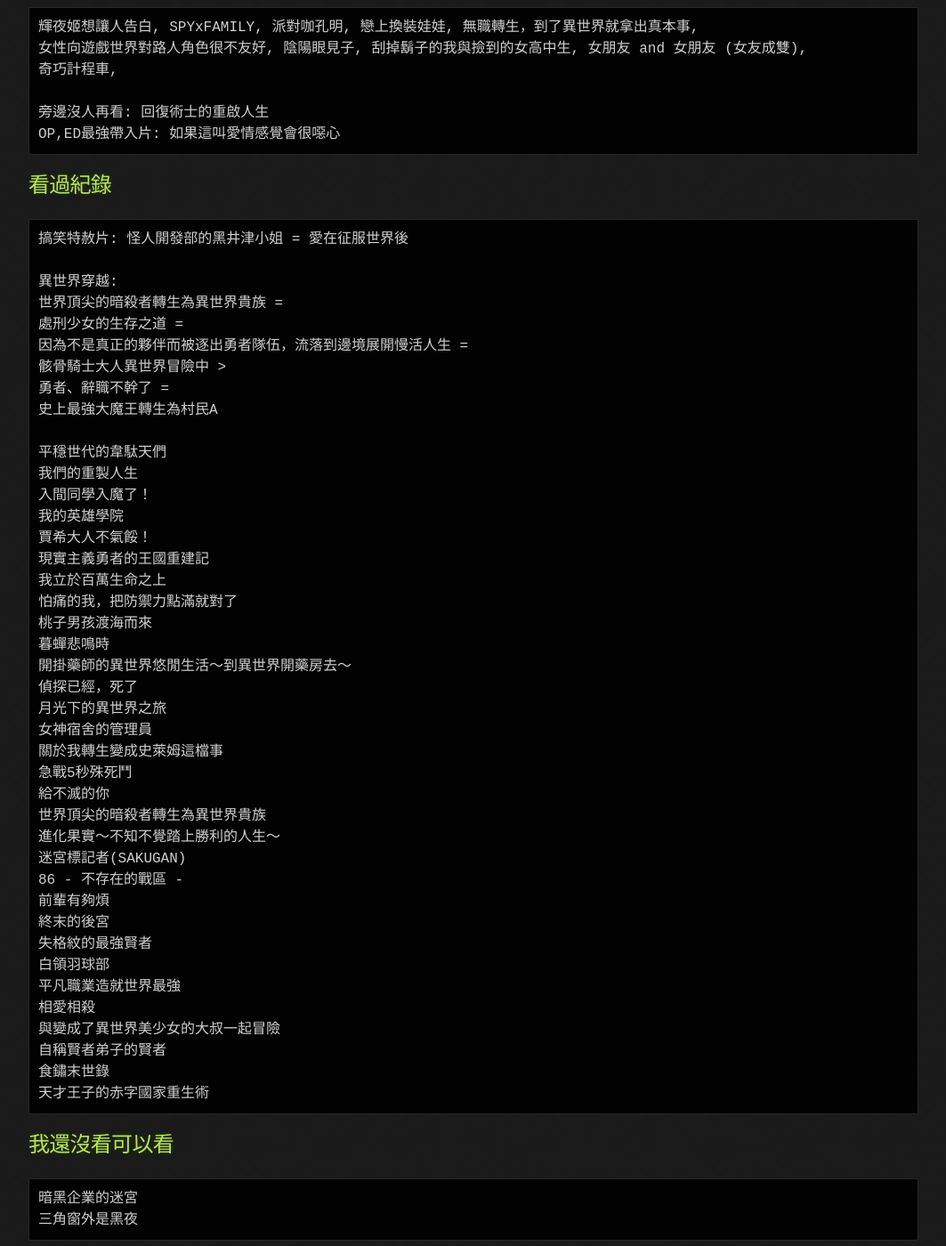
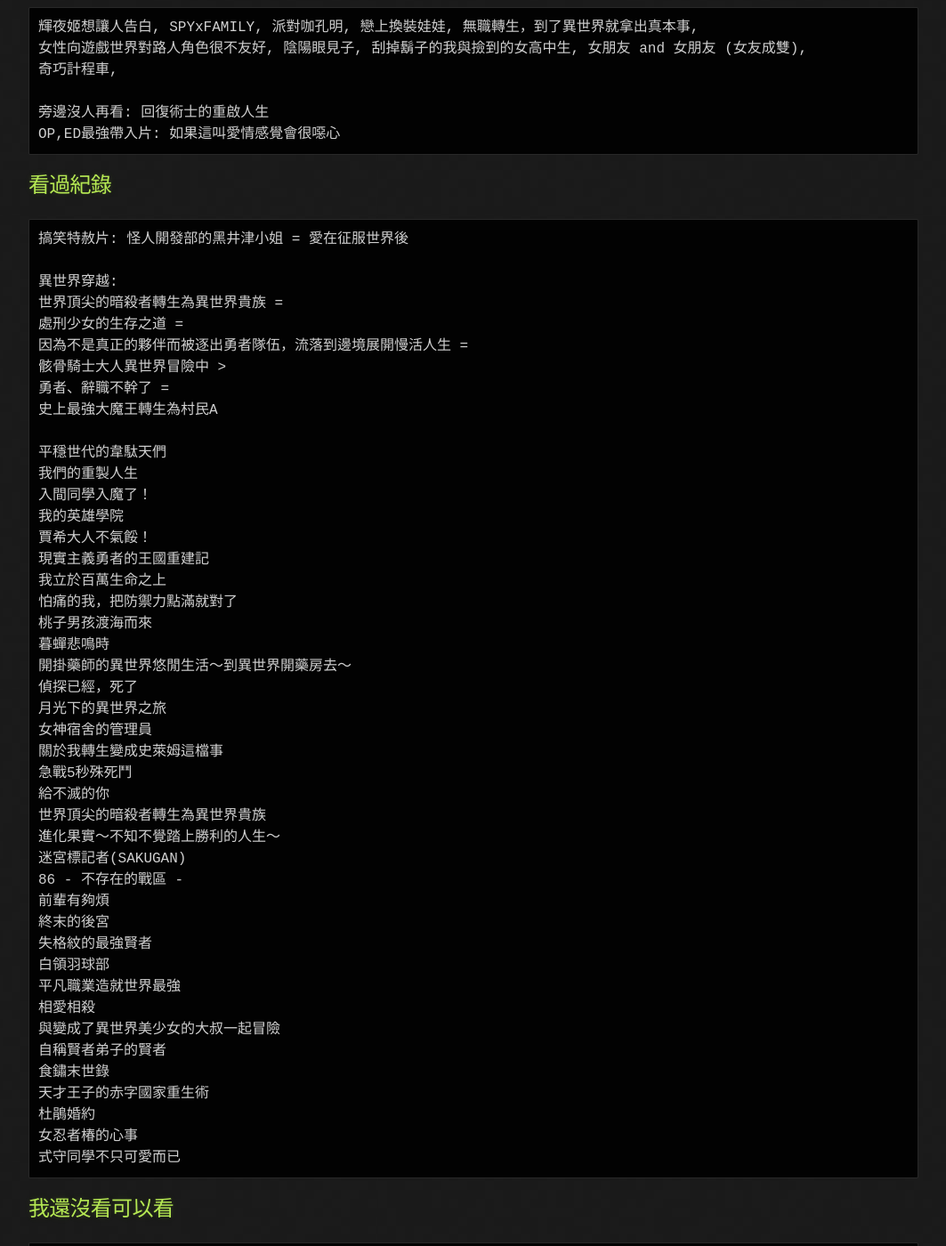
Before and after one commit to lepg5487/Stock_God, a Jekyll site: the page built from video.md, in a window 1280 px wide and 1400 px high, scrolled down 290 px. Shown: the whole window at 89% size, without its empty margins (108-1171 px from the left). Built offline with Jekyll 4.4.1, drawn with Linux system fonts in a browser that asks for light colours; our own code applies the rules of GitHub Pages for plain Markdown files.

Commit message:
Update video.md

````diff
--- a/video.md
+++ b/video.md
@@ -56,6 +56,9 @@ OP,ED最強帶入片: 如果這叫愛情感覺會很噁心
 自稱賢者弟子的賢者
 食鏽末世錄
 天才王子的赤字國家重生術
+杜鵑婚約
+女忍者椿的心事
+式守同學不只可愛而已
 ```
 
 ## 我還沒看可以看
````
